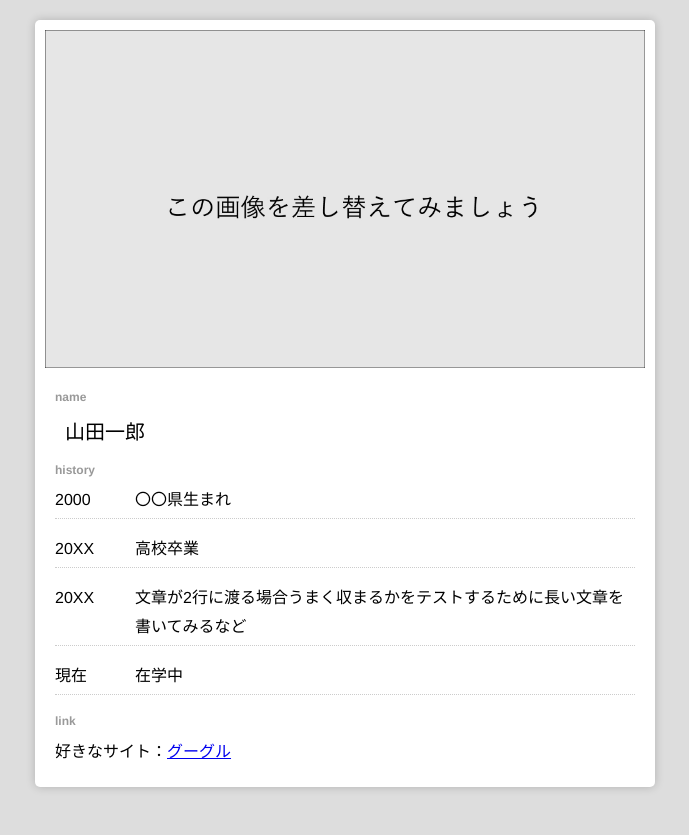
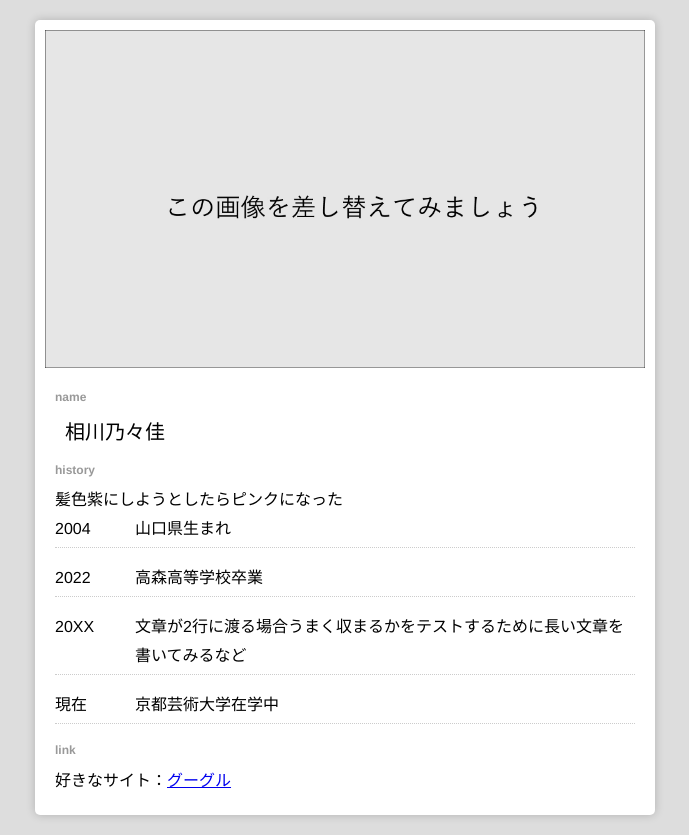
Before and after one commit to KUAD-XtechDesign/simple_page-nonopuku, a plain HTML site: page index.html in a window 1280 px wide. Shown: the whole page, without its empty margins (295-984 px from the left). Before the commit the page ends 807 px from the top, so only its background shows below. Drawn offline with Linux system fonts and the light colour scheme.

Commit message:
first_commit

```diff
--- a/index.html
+++ b/index.html
@@ -19,14 +19,16 @@
       <!-- 個人情報なので注意 -->
       <div class="profile">
         <h2 class="title">name</h2>
-        <h1 class="name">山田一郎</h1>
+        <h1 class="name">相川乃々佳</h1>
 
         <h2 class="title">history</h2>
-        <ul class="history_list">
-          <li><div class="year">2000</div><div class="txt">〇〇県生まれ</div></li>
-          <li><div class="year">20XX</div><div class="txt">高校卒業</div></li>
+        <ul class="history_list">髪色紫にしようとしたらピンクになった
+
+          <li><div class="year">2004
+          </div><div class="txt">山口県生まれ</div></li>
+          <li><div class="year">2022</div><div class="txt">高森高等学校卒業</div></li>
           <li><div class="year">20XX</div><div class="txt">文章が2行に渡る場合うまく収まるかをテストするために長い文章を書いてみるなど</div></li>
-          <li><div class="year">現在</div><div>在学中</div></li>
+          <li><div class="year">現在</div><div>京都芸術大学在学中</div></li>
         </ul>
 
         <h2 class="title">link</h2>
```
